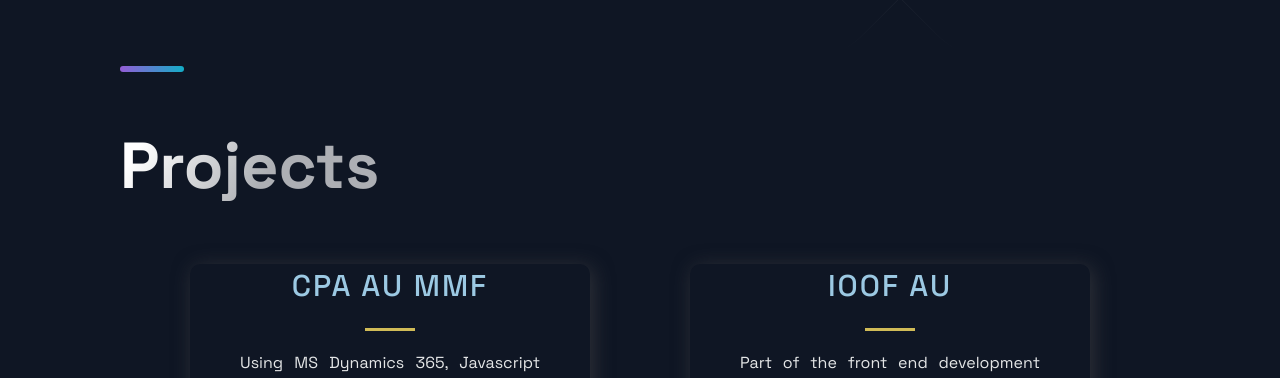
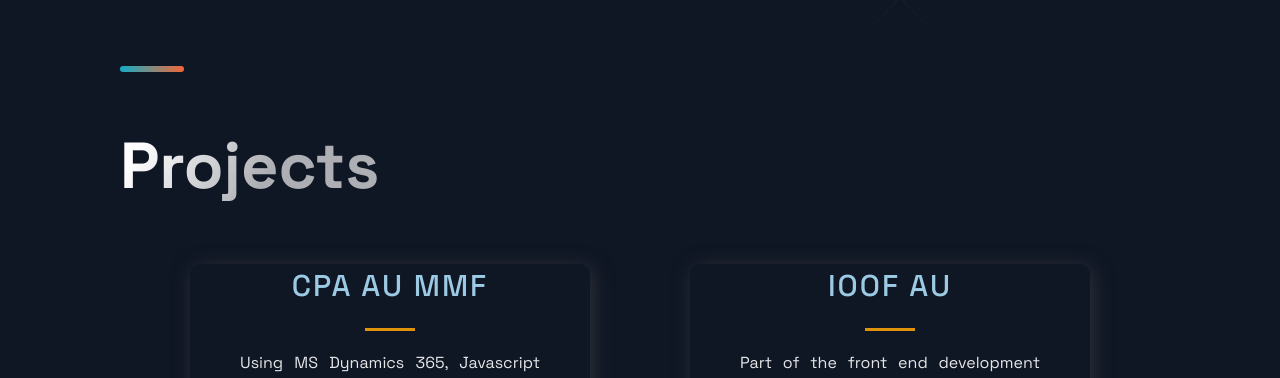
Before and after one commit to jansorianowork/nextjs-portfolio-2022, a Next.js app: page / in a window 1280 px wide. Shown: the part 571-949 px from the top of the page. Built offline with nearby package versions, Linux system fonts and the light colour scheme.

Commit message:
updates on styling

```diff
--- a/src/components/Acomplishments/Acomplishments.js
+++ b/src/components/Acomplishments/Acomplishments.js
@@ -21,7 +21,7 @@
         </Box>
       ))}
     </Boxes>
-    <SectionDivider/>
+    <SectionDivider colorAlt/>
   </Section>
 );
 
--- a/src/components/Projects/Projects.js
+++ b/src/components/Projects/Projects.js
@@ -6,7 +6,7 @@
 
 const Projects = () => (
   <Section nopadding id="projects">
-    <SectionDivider />
+    <SectionDivider colorAlt/>
     <SectionTitle main>Projects</SectionTitle>
     <GridContainer>
       {projects.map((p, i) => {
--- a/src/components/Projects/ProjectsStyles.js
+++ b/src/components/Projects/ProjectsStyles.js
@@ -52,7 +52,7 @@
   height: 3px;
   margin: 20px auto;
   border: 0;
-  background: #d0bb57;
+  background: #E0920B;
 `;
 
 export const Intro = styled.div`
@@ -107,6 +107,6 @@
 padding: 2rem;
 `
 export const Tag = styled.li`
-color: #d8bfbf;
+color: #E0920B;
 font-size: 1.5rem;
 `
--- a/src/styles/GlobalComponents/index.js
+++ b/src/styles/GlobalComponents/index.js
@@ -75,7 +75,7 @@
     padding-bottom: 16px;
   }
 `
-
+//E0920B - F46737
 export const SectionDivider = styled.div`
 
   width: 64px;
@@ -83,8 +83,9 @@
   border-radius: 10px;
   background-color: #fff;
   background: ${(props) => props.colorAlt ?
-    'linear-gradient(270deg, #F46737 0%, #945DD6 100%)' :
+    'linear-gradient(270deg, #F46737 0%, #13ADC7 100%)' :
     'linear-gradient(270deg, #13ADC7 0%, #945DD6 100%)'};
+
 
     margin: ${(props) => props.divider ? "4rem 0" : "" };
 
```
